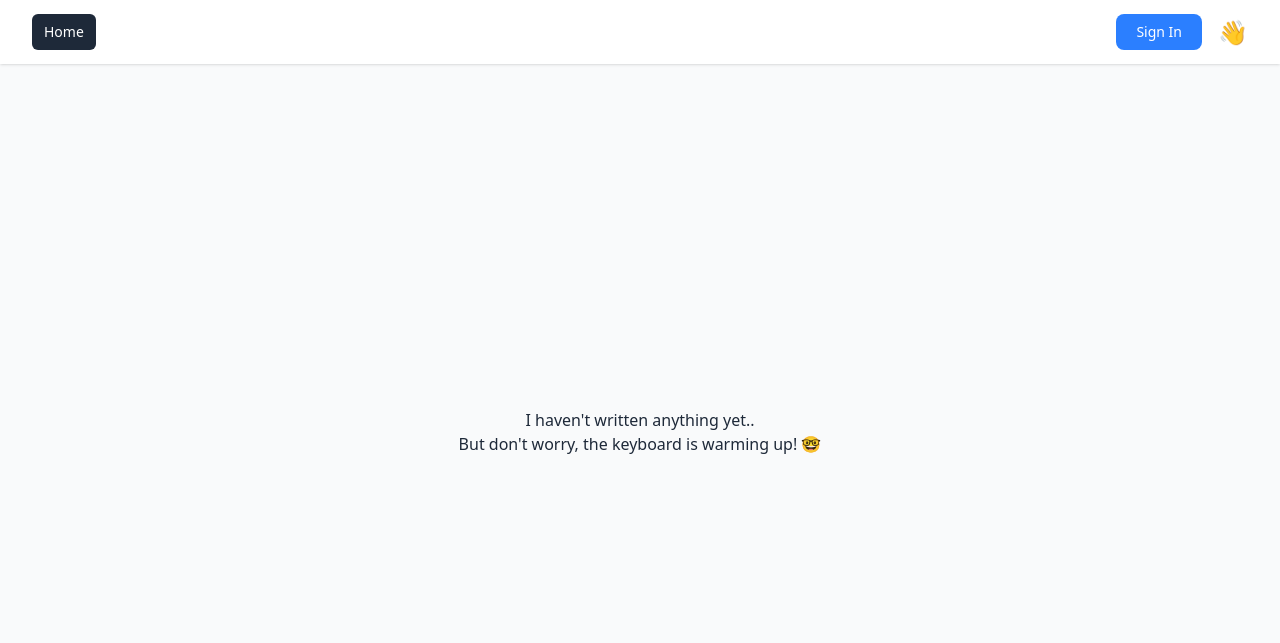
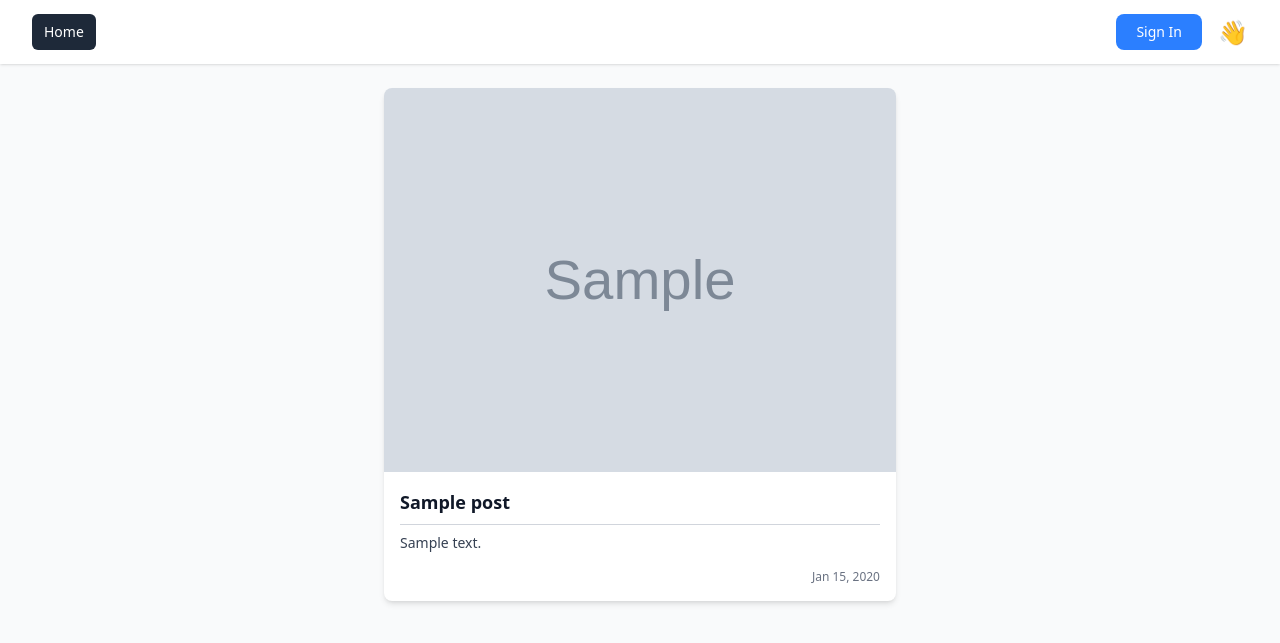
Before and after one commit to Gal1leox/flask-blog-website, a Flask app: page / in a window 1280 px wide. Shown: the top 643 px of the page. Run offline with Flask 3, Linux system fonts and the light colour scheme; tables that the repository leaves empty hold one stand-in row (values such as "Sample post"); grey boxes marked "Sample" are stand-in pictures.

Commit message:
feat(frontend): add posts to home page

```diff
--- a/website/routes/home.py
+++ b/website/routes/home.py
@@ -4,7 +4,7 @@ from flask import Blueprint, render_template
 from flask_login import current_user
 from dotenv import load_dotenv
 
-from ..models import User, UserRole
+from ..models import User, UserRole, Post
 
 load_dotenv()
 
@@ -19,10 +19,13 @@ def home():
     is_admin = user and user.role == UserRole.ADMIN
     token = os.getenv("SECRET_KEY") if is_admin else ""
 
+    posts = Post.query.order_by(Post.created_at.desc()).all()
+
     return render_template(
         "pages/shared/home.html",
         is_admin=is_admin,
         avatar_url=avatar_url,
         token=token,
         active_page="Home",
+        posts=posts,
     )
--- a/website/templates/pages/shared/home.html
+++ b/website/templates/pages/shared/home.html
@@ -2,11 +2,10 @@
 
 {% extends "pages/shared/base.html" %}
 
-{% from "components/ui/alert.html" import alert %}
+{%from "components/ui/alert.html" import alert %}
 
 {% block title %}Kalts Daniil - Personal Blog{% endblock %}
-
-{% block content%}
+{% block content %}
 {% with messages = get_flashed_messages(with_categories=true) %}
 {% if messages %}
 <div x-data="{ count: {{ messages|length }} }" x-show="count > 0">
@@ -16,6 +15,50 @@
 </div>
 {% endif %}
 {% endwith %}
+{% if posts and posts|length > 0 %}
+<div class="container max-w-lg mx-auto">
+  <div class="grid grid-cols-1 gap-8">
+    {% for post in posts %}
+    <div class="bg-white dark:bg-gray-800 rounded-lg shadow-md overflow-hidden">
+      {% if post.images and post.images|length > 0 %}
+      <div
+        x-data="{ loaded: false, bg: 'https://flowbite.com/docs/images/carousel/carousel-3.svg' }"
+        :style="{ backgroundImage: loaded ? 'none' : 'url(' + bg + ')', backgroundColor: loaded ? 'transparent' : '#DBDBDB' }"
+        class="relative"
+      >
+        <img
+          @load="loaded = true"
+          class="w-full object-cover"
+          src="{{ post.images[0].image_url }}"
+        />
+        {% if post.images|length > 1 %}
+        <div
+          class="absolute top-2 right-2 bg-black bg-opacity-50 text-white text-xs rounded-full px-2 py-1"
+        >
+          {{ post.images|length }} photos
+        </div>
+        {% endif %}
+      </div>
+      {% endif %}
+      <div class="p-4">
+        <h5 class="text-lg font-bold text-gray-900 dark:text-gray-100 mb-2">
+          {{ post.title }}
+        </h5>
+        <hr class="mb-2 border-gray-300 dark:border-gray-700" />
+        <p class="text-sm text-gray-700 dark:text-gray-300">
+          {{ post.content | truncate(150) }}
+        </p>
+        <div class="mt-4 flex items-center justify-end">
+          <span class="text-gray-500 text-xs"
+            >{{ post.created_at.strftime("%b %d, %Y") }}</span
+          >
+        </div>
+      </div>
+    </div>
+    {% endfor %}
+  </div>
+</div>
+{% else %}
 <div class="flex flex-grow items-center justify-center py-16">
   <h4
     class="text-center text-base font-medium text-gray-800 dark:text-gray-300"
@@ -24,4 +67,4 @@
     But don't worry, the keyboard is warming up! 🤓
   </h4>
 </div>
-{% endblock %}
+{% endif %} {% endblock %}
```
Lines whose indentation alone changed are shown as unchanged.
